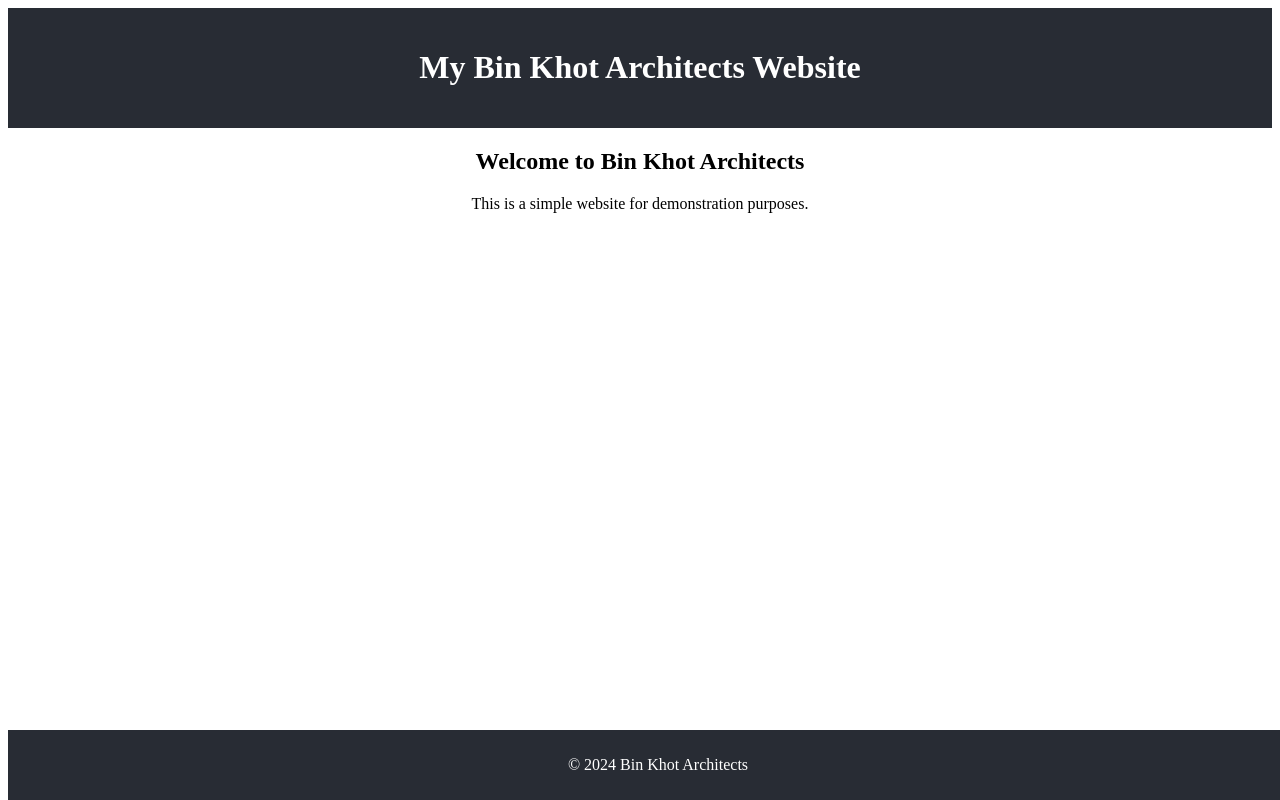
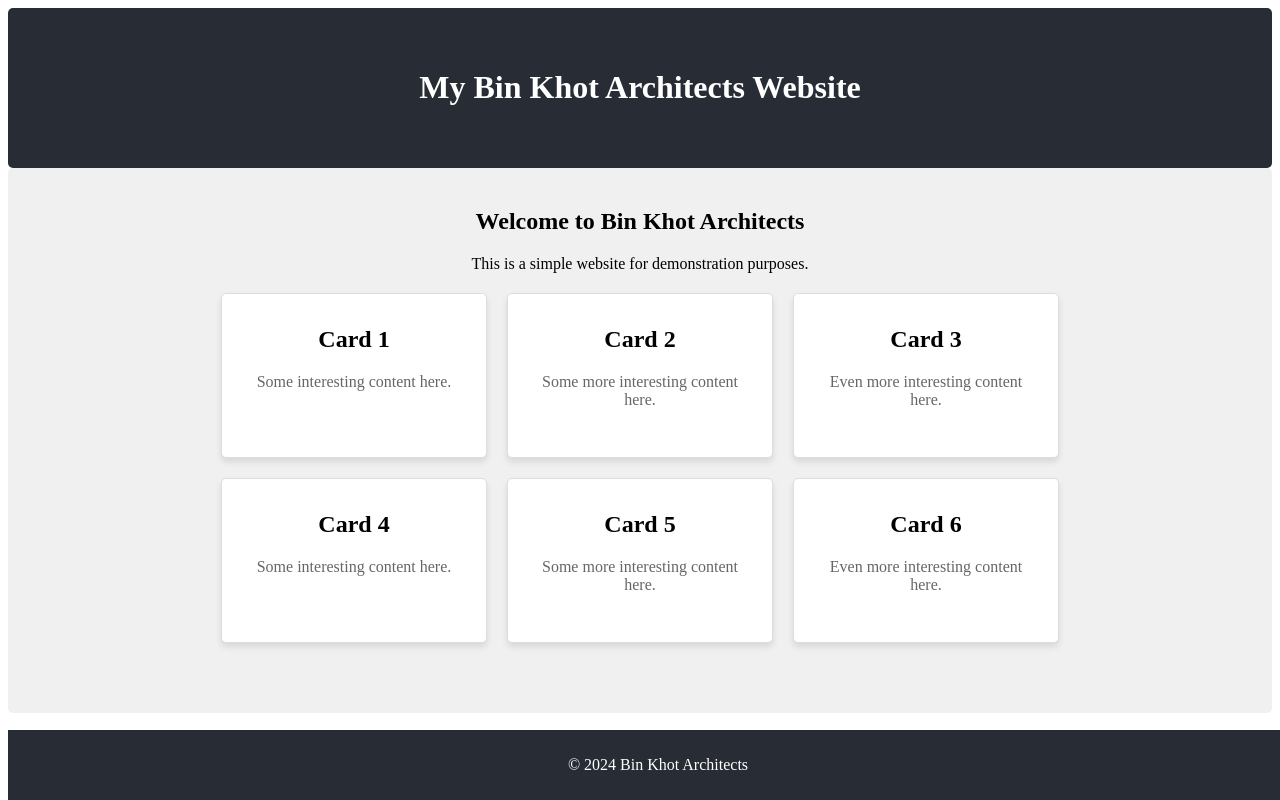
Before and after one commit to kanyabhoir/bin-khot-architects, a React (Vite) app: page / in a window 1280 px wide. Built offline with nearby package versions, Linux system fonts and the light colour scheme.

Commit message:
homescreen animation  added

```diff
--- a/package.json
+++ b/package.json
@@ -10,6 +10,7 @@
     "preview": "vite preview"
   },
   "dependencies": {
+    "@react-spring/web": "^9.7.4",
     "react": "^18.3.1",
     "react-dom": "^18.3.1"
   },
--- a/src/App.css
+++ b/src/App.css
@@ -19,6 +19,57 @@ align-items: center;
 position: fixed;
 bottom: 0;
 width: 100%;
+}
+
+.header2 {
+  background-color: #282c34;
+  padding: 20px;
+  color: white;
+  border-radius: 5px;
+}
+
+.content {
+  /* margin-top: 20px; */
+  padding: 20px;
+  background-color: #f0f0f0;
+  border-radius: 5px;
+}
+
+.cards {
+  display: flex;
+  justify-content: center;
+  gap: 20px;
+  margin-top: 20px;
+}
+.cards2 {
+  display: flex;
+  justify-content: center;
+  gap: 20px;
+  margin-top: 20px;
+  margin-bottom: 50px;
+}
+
+.card {
+  background-color: white;
+  border: 1px solid #ddd;
+  border-radius: 5px;
+  padding: 20px;
+  width: 200px;
+  box-shadow: 0 4px 6px rgba(0, 0, 0, 0.1);
+  transition: transform 0.2s;
+}
+
+.card:hover {
+  transform: scale(1.05);
+}
+
+.card h2 {
+  margin-top: 0;
+  font-size: 1.5em;
+}
+
+.card p {
+  color: #666;
 }
 
 .logo {
--- a/src/App.jsx
+++ b/src/App.jsx
@@ -1,16 +1,73 @@
 import "./App.css";
 import Header from "./components/Header";
 import Footer from "./components/Footer";
+import { animated, useSpring } from "@react-spring/web";
 
 function App() {
+
+  const fadeIn = useSpring({
+    from: { opacity: 0 },
+    to: { opacity: 1 },
+    config: { duration: 1000 },
+  });
+
+  const slideIn = useSpring({
+    from: { transform: "translateY(-100%)" },
+    to: { transform: "translateY(0)" },
+    config: { duration: 1000 },
+  });
+
+  const cardAnimation = useSpring({
+    from: { transform: "scale(0.8)", opacity: 0 },
+    to: { transform: "scale(1)", opacity: 1 },
+    config: { duration: 500 },
+    delay: 1000,
+  });
+
 
   return (
     <>
       <div className="container">
-        <Header />
         <main className="main">
-          <h2>Welcome to Bin Khot Architects</h2>
-          <p>This is a simple website for demonstration purposes.</p>
+          <animated.div style={fadeIn} className="header2">
+            <Header />
+          </animated.div>
+          <animated.div
+            style={slideIn}
+            className="content"
+          >
+            <h2>Welcome to Bin Khot Architects</h2>
+            <p>This is a simple website for demonstration purposes.</p>
+
+            <div className="cards">
+              <animated.div style={cardAnimation} className="card">
+                <h2>Card 1</h2>
+                <p>Some interesting content here.</p>
+              </animated.div>
+              <animated.div style={cardAnimation} className="card">
+                <h2>Card 2</h2>
+                <p>Some more interesting content here.</p>
+              </animated.div>
+              <animated.div style={cardAnimation} className="card">
+                <h2>Card 3</h2>
+                <p>Even more interesting content here.</p>
+              </animated.div>
+            </div>
+            <div className="cards2">
+              <animated.div style={cardAnimation} className="card">
+                <h2>Card 4</h2>
+                <p>Some interesting content here.</p>
+              </animated.div>
+              <animated.div style={cardAnimation} className="card">
+                <h2>Card 5</h2>
+                <p>Some more interesting content here.</p>
+              </animated.div>
+              <animated.div style={cardAnimation} className="card">
+                <h2>Card 6</h2>
+                <p>Even more interesting content here.</p>
+              </animated.div>
+            </div>
+          </animated.div>
         </main>
         <Footer />
       </div>
```
